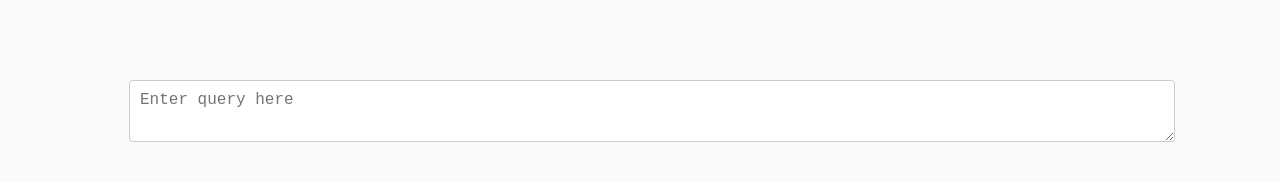
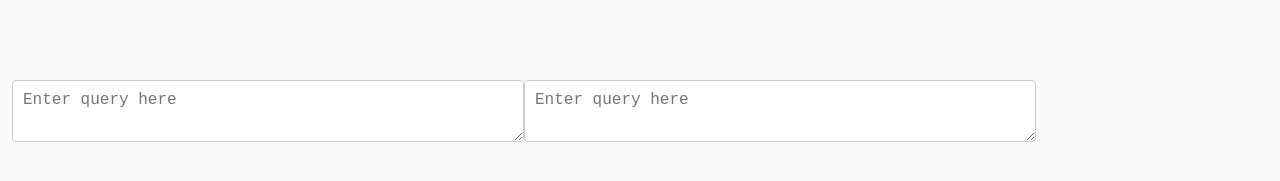
Before and after one commit to yashnagle/aiBOT, a React (Create React App) app: page / in a window 1280 px wide. Shown: the part 613-794 px from the top of the page. Built offline with nearby package versions, Linux system fonts and the light colour scheme.

Commit message:
added file upload

```diff
--- a/src/App.css
+++ b/src/App.css
@@ -27,14 +27,28 @@
   align-items: center;
   position: fixed;
   bottom: 35px;
-  width: 100%;
-  justify-content: center;
+  width: 80%;
+  justify-content: middle;
   border-radius: 4px;
   padding: 10px;
 }
 
 .query-input {
-  width: 80%;
+  width: 100%;
+  display: inline-block;
+  padding: 10px;
+  font-size: 16px;
+  border: 1px solid #ccc;
+  border-radius: 4px;
+  outline: none;
+  justify-content: center;
+  resize: vertical;
+  min-height: 40px;
+  overflow-y: auto;
+}
+.query-input-2 {
+  display: inline-block;
+  width: 100%;
   padding: 10px;
   font-size: 16px;
   border: 1px solid #ccc;
--- a/src/App.js
+++ b/src/App.js
@@ -16,7 +16,7 @@ function App() {
       </div>
 
       <div className="TextEntry">
-        {/* <input type="query" placeholder="Enter Text Here" /> */}
+        <textarea class="query-input" placeholder="Enter query here"></textarea>
         <textarea class="query-input" placeholder="Enter query here"></textarea>
       </div>
     </div>
```
